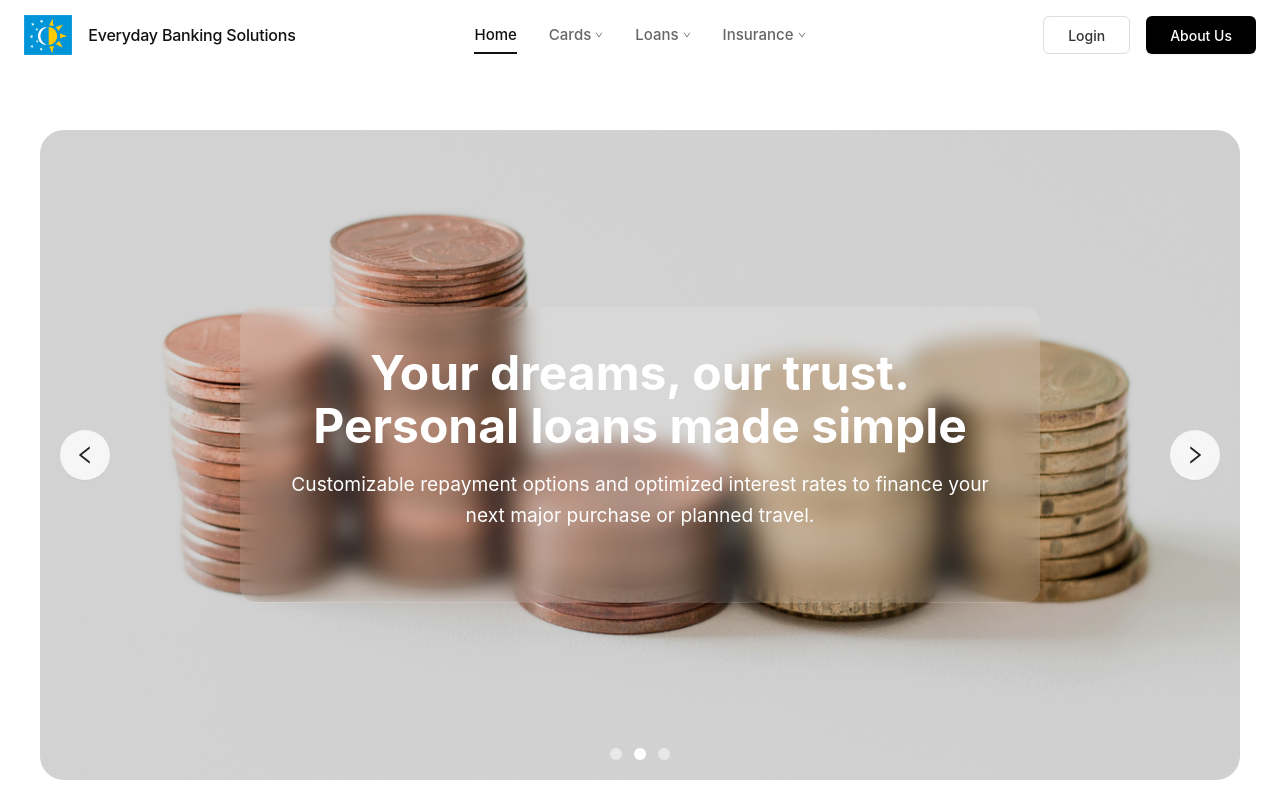
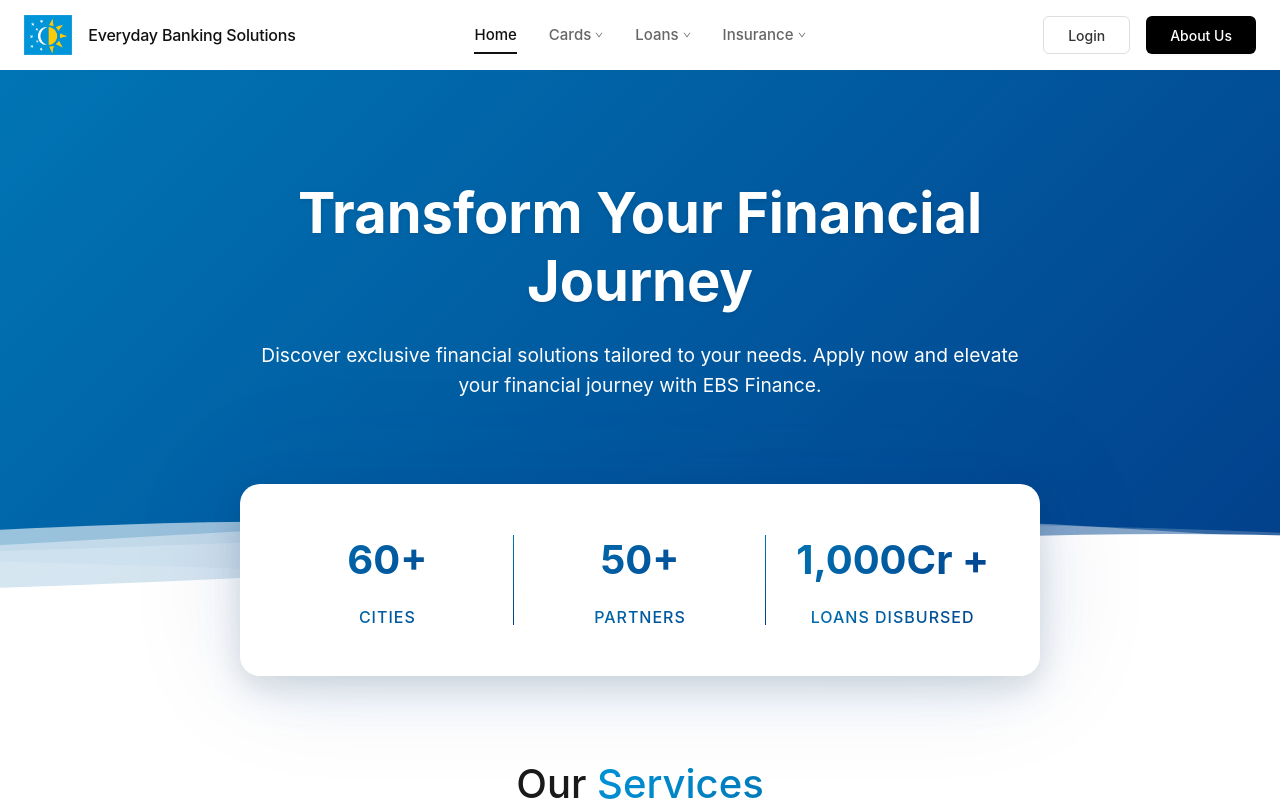
Before and after one commit to kevinsudhan/ebskums, a React (Vite) app: page / in a window 1280 px wide. Built offline with nearby package versions, Linux system fonts and the light colour scheme.

Commit message:
Update components: Hero, Metrics, Services, and Home page

```diff
--- a/src/components/Hero/Hero.tsx
+++ b/src/components/Hero/Hero.tsx
@@ -1,250 +1,162 @@
-import React, { useState, useEffect, useRef } from 'react';
+import React from 'react';
 import styled from 'styled-components';
-import { Button } from 'antd';
-import { LeftOutlined, RightOutlined } from '@ant-design/icons';
+import { Typography } from 'antd';
+import { CreditCardOutlined, CheckCircleFilled, StarFilled } from '@ant-design/icons';
+import { useInView } from 'react-intersection-observer';
+import CountUp from 'react-countup';
 
-// Import images
-import creditCardHero from '../../assets/images/hero/credit-card-hero.png';
-import personalLoanHeroImg from '../../assets/images/hero/personal-loan-hero.jpg?url';
-import homeLoanHeroImg from '../../assets/images/hero/home-loan-hero.jpeg?url';
-
-const personalLoanHero = new URL('../../assets/images/hero/personal-loan-hero.jpg', import.meta.url).href;
-const homeLoanHero = new URL('../../assets/images/hero/home-loan-hero.jpeg', import.meta.url).href;
+const { Title, Text } = Typography;
 
 const HeroSection = styled.section`
-  height: 650px;
+  padding: 100px 5% 150px;
+  background: linear-gradient(135deg, #0077b6 0%, #023e8a 100%);
   position: relative;
+  display: flex;
+  align-items: center;
+  justify-content: space-between;
+  min-height: 600px;
+  margin-top: 0;
+  padding-top: 120px;
   overflow: hidden;
-  background: #f8f9fa;
-  margin: 130px 40px 0 40px;
-  border-radius: 24px;
-`;
 
-const CarouselContainer = styled.div`
-  width: 100%;
-  height: 100%;
-  display: flex;
-  transition: transform 0.5s ease-in-out;
-  cursor: grab;
+  .waves-container {
+    position: absolute;
+    bottom: 0;
+    left: 0;
+    width: 100%;
+    height: 200px;
+    overflow: hidden;
+    z-index: 2;
+    pointer-events: none;
+  }
 
-  &:active {
-    cursor: grabbing;
+  .wave {
+    position: absolute;
+    bottom: 0;
+    left: 0;
+    width: 400%;
+    height: 100%;
+    background-repeat: repeat-x;
+    transform-origin: center bottom;
+  }
+
+  .wave-back {
+    opacity: 0.15;
+    fill: #fff;
+    animation: wave 25s cubic-bezier(0.36, 0.45, 0.63, 0.53) infinite;
+  }
+
+  .wave-back2 {
+    opacity: 0.2;
+    fill: #fff;
+    animation: wave 22s cubic-bezier(0.36, 0.45, 0.63, 0.53) infinite;
+    animation-delay: -1s;
+  }
+
+  .wave-middle {
+    opacity: 0.4;
+    fill: #fff;
+    animation: wave 20s cubic-bezier(0.36, 0.45, 0.63, 0.53) infinite;
+    animation-delay: -2s;
+  }
+
+  .wave-middle2 {
+    opacity: 0.6;
+    fill: #fff;
+    animation: wave 15s cubic-bezier(0.36, 0.45, 0.63, 0.53) infinite;
+    animation-delay: -3s;
+  }
+
+  .wave-front {
+    opacity: 1;
+    fill: #ffffff;
+    animation: wave 8s cubic-bezier(0.36, 0.45, 0.63, 0.53) infinite;
+    animation-delay: -4s;
+  }
+
+  @keyframes wave {
+    0% {
+      transform: translateX(0) translateZ(0);
+    }
+    100% {
+      transform: translateX(-50%) translateZ(0);
+    }
+  }
+
+  @media (max-width: 1024px) {
+    flex-direction: column;
+    gap: 30px;
+    padding: 100px 5% 40px;
+  }
+
+  @media (max-width: 768px) {
+    min-height: 500px;
+    padding: 80px 5% 120px;
   }
 `;
 
-const Slide = styled.div<{ $backgroundImage: string }>`
-  min-width: 100%;
-  height: 100%;
-  display: flex;
-  align-items: center;
-  justify-content: center;
-  padding: 0 5%;
+const HeroContent = styled.div`
   position: relative;
-  overflow: hidden;
+  z-index: 10;
+  color: white;
+  max-width: 800px;
+  margin: 0 auto;
+  text-align: center;
+  padding: 60px 20px;
 
-  &::before {
-    content: '';
-    position: absolute;
-    top: 0;
-    left: 0;
-    right: 0;
-    bottom: 0;
-    background-image: url(${props => props.$backgroundImage});
-    background-size: cover;
-    background-position: center;
-    background-repeat: no-repeat;
-    filter: brightness(0.85);
+  h1 {
+    color: white !important;
+    font-size: 3.5rem;
+    margin-bottom: 1.5rem;
+    font-weight: 700;
+    text-shadow: 0 2px 4px rgba(0, 0, 0, 0.1);
+
+    @media (max-width: 768px) {
+      font-size: 2.5rem;
+    }
   }
 `;
 
-const TextContent = styled.div`
-  max-width: 800px;
-  padding: 40px;
-  background: rgba(255, 255, 255, 0.15);
-  backdrop-filter: blur(10px);
-  border-radius: 15px;
-  z-index: 2;
-  text-align: center;
-  color: white;
-`;
 
-const Title = styled.h1`
-  font-size: 3rem;
-  margin-bottom: 1rem;
-  font-weight: bold;
-`;
-
-const Description = styled.p`
-  font-size: 1.2rem;
-  margin-bottom: 2rem;
-  line-height: 1.6;
-`;
-
-const NavigationButton = styled(Button)<{ $direction: 'left' | 'right' }>`
-  position: absolute;
-  top: 50%;
-  ${props => props.$direction}: 20px;
-  transform: translateY(-50%);
-  width: 50px;
-  height: 50px;
-  border-radius: 50%;
-  display: flex;
-  align-items: center;
-  justify-content: center;
-  background: rgba(255, 255, 255, 0.8);
-  border: none;
-  z-index: 4;
-  transition: all 0.3s ease;
-
-  &:hover {
-    background: rgba(255, 255, 255, 0.9);
-  }
-
-  svg {
-    font-size: 20px;
-  }
-`;
-
-const Indicators = styled.div`
-  position: absolute;
-  bottom: 20px;
-  left: 50%;
-  transform: translateX(-50%);
-  display: flex;
-  gap: 12px;
-  z-index: 4;
-`;
-
-const Indicator = styled.div<{ $active: boolean }>`
-  width: 12px;
-  height: 12px;
-  border-radius: 50%;
-  background: ${props => props.$active ? 'white' : 'rgba(255, 255, 255, 0.5)'};
-  cursor: pointer;
-  transition: all 0.3s ease;
-`;
-
-const slides = [
-  {
-    image: creditCardHero,
-    title: 'Empower Your Wallet, Unlock Your World!',
-    description: 'Need a Credit Card? Contact Us Today for Tailored Solutions!',
-  },
-  {
-    image: personalLoanHero,
-    title: 'Your dreams, our trust. Personal loans made simple',
-    description: 'Customizable repayment options and optimized interest rates to finance your next major purchase or planned travel.',
-  },
-  {
-    image: homeLoanHero,
-    title: 'Building dreams, one home at a time',
-    description: 'Transform your homeownership dreams into reality with our flexible home loan solutions.',
-  },
-];
 
 const Hero: React.FC = () => {
-  const [currentSlide, setCurrentSlide] = useState(0);
-  const [isDragging, setIsDragging] = useState(false);
-  const [startPos, setStartPos] = useState(0);
-  const [currentTranslate, setCurrentTranslate] = useState(0);
-  const [prevTranslate, setPrevTranslate] = useState(0);
-  const containerRef = useRef<HTMLDivElement>(null);
-
-  useEffect(() => {
-    const interval = setInterval(() => {
-      if (!isDragging) {
-        setCurrentSlide((prev) => (prev + 1) % slides.length);
-      }
-    }, 5000);
-
-    return () => clearInterval(interval);
-  }, [isDragging]);
-
-  useEffect(() => {
-    setCurrentTranslate(-currentSlide * 100);
-    setPrevTranslate(-currentSlide * 100);
-  }, [currentSlide]);
-
-  const handleDragStart = (e: React.MouseEvent<HTMLDivElement> | React.TouchEvent<HTMLDivElement>) => {
-    setIsDragging(true);
-    setStartPos(('touches' in e) ? e.touches[0].clientX : e.clientX);
-  };
-
-  const handleDragMove = (e: React.MouseEvent<HTMLDivElement> | React.TouchEvent<HTMLDivElement>) => {
-    if (!isDragging) return;
-
-    const currentPosition = ('touches' in e) ? e.touches[0].clientX : e.clientX;
-    const diff = (currentPosition - startPos) * 100 / (containerRef.current?.offsetWidth || 1);
-    const newTranslate = prevTranslate + diff;
-
-    setCurrentTranslate(newTranslate);
-  };
-
-  const handleDragEnd = () => {
-    setIsDragging(false);
-    const threshold = 20;
-    const diff = currentTranslate - prevTranslate;
-
-    if (Math.abs(diff) > threshold) {
-      if (diff > 0 && currentSlide > 0) {
-        setCurrentSlide(currentSlide - 1);
-      } else if (diff < 0 && currentSlide < slides.length - 1) {
-        setCurrentSlide(currentSlide + 1);
-      } else {
-        setCurrentTranslate(prevTranslate);
-      }
-    } else {
-      setCurrentTranslate(prevTranslate);
-    }
-  };
-
-  const nextSlide = () => {
-    setCurrentSlide((prev) => (prev + 1) % slides.length);
-  };
-
-  const prevSlide = () => {
-    setCurrentSlide((prev) => (prev - 1 + slides.length) % slides.length);
-  };
+  const [ref, inView] = useInView({
+    threshold: 0.5,
+    triggerOnce: true
+  });
 
   return (
     <HeroSection>
-      <CarouselContainer
-        ref={containerRef}
-        style={{ transform: `translateX(${currentTranslate}%)` }}
-        onMouseDown={handleDragStart}
-        onMouseMove={handleDragMove}
-        onMouseUp={handleDragEnd}
-        onMouseLeave={handleDragEnd}
-        onTouchStart={handleDragStart}
-        onTouchMove={handleDragMove}
-        onTouchEnd={handleDragEnd}
-      >
-        {slides.map((slide, index) => (
-          <Slide key={index} $backgroundImage={slide.image}>
-            <TextContent>
-              <Title>{slide.title}</Title>
-              <Description>{slide.description}</Description>
-            </TextContent>
-          </Slide>
-        ))}
-      </CarouselContainer>
+      <div className="waves-container">
+        <svg className="wave wave-back" viewBox="0 0 2880 320" preserveAspectRatio="none">
+          <path d="M0,192 C480,192 720,256 960,256 C1200,256 1440,192 1680,192 C1920,192 2160,256 2400,256 C2640,256 2880,192 2880,192 L2880,320 L0,320 Z" />
+        </svg>
+        <svg className="wave wave-back2" viewBox="0 0 2880 320" preserveAspectRatio="none">
+          <path d="M0,208 C480,208 720,144 960,144 C1200,144 1440,208 1680,208 C1920,208 2160,144 2400,144 C2640,144 2880,208 2880,208 L2880,320 L0,320 Z" />
+        </svg>
+        <svg className="wave wave-middle" viewBox="0 0 2880 320" preserveAspectRatio="none">
+          <path d="M0,224 C480,224 720,128 960,128 C1200,128 1440,224 1680,224 C1920,224 2160,128 2400,128 C2640,128 2880,224 2880,224 L2880,320 L0,320 Z" />
+        </svg>
+        <svg className="wave wave-middle2" viewBox="0 0 2880 320" preserveAspectRatio="none">
+          <path d="M0,240 C480,240 720,140 960,140 C1200,140 1440,240 1680,240 C1920,240 2160,140 2400,140 C2640,140 2880,240 2880,240 L2880,320 L0,320 Z" />
+        </svg>
+        <svg className="wave wave-front" viewBox="0 0 2880 320" preserveAspectRatio="none">
+          <path d="M0,260 C480,260 720,160 960,160 C1200,160 1440,260 1680,260 C1920,260 2160,160 2400,160 C2640,160 2880,260 2880,260 L2880,320 L0,320 Z" />
+        </svg>
+      </div>
 
-      <NavigationButton $direction="left" onClick={prevSlide} style={{ opacity: currentSlide === 0 ? 0.5 : 1 }}>
-        <LeftOutlined />
-      </NavigationButton>
-      <NavigationButton $direction="right" onClick={nextSlide} style={{ opacity: currentSlide === slides.length - 1 ? 0.5 : 1 }}>
-        <RightOutlined />
-      </NavigationButton>
+      <HeroContent>
+        <Title level={1}>
+          Transform Your Financial Journey
+        </Title>
+        <Text style={{ color: 'white', fontSize: '1.2rem', display: 'block', marginBottom: '1.5rem' }}>
+          Discover exclusive financial solutions tailored to your needs. Apply now and elevate your financial journey with EBS Finance.
+        </Text>
 
-      <Indicators>
-        {slides.map((_, index) => (
-          <Indicator
-            key={index}
-            $active={currentSlide === index}
-            onClick={() => setCurrentSlide(index)}
-          />
-        ))}
-      </Indicators>
+
+      </HeroContent>
+
+
     </HeroSection>
   );
 };
--- a/src/components/Metrics/Metrics.tsx
+++ b/src/components/Metrics/Metrics.tsx
@@ -3,77 +3,29 @@
 import CountUp from 'react-countup';
 import { useInView } from 'react-intersection-observer';
 
-const MetricsSection = styled.section`
-  padding: 60px 0;
-  background: linear-gradient(135deg, #0077b6 0%, #023e8a 100%);
-  position: relative;
-  overflow: hidden;
-
-  &::before {
-    content: '';
-    position: absolute;
-    top: 0;
-    left: 0;
-    right: 0;
-    bottom: 0;
-    background: radial-gradient(circle at 50% 50%, rgba(255, 255, 255, 0.1) 0%, transparent 70%);
-  }
-`;
-
-const Container = styled.div`
-  max-width: 1200px;
-  margin: 0 auto;
-  padding: 0 20px;
-  display: flex;
-  flex-direction: column;
-  align-items: center;
-`;
-
-const Title = styled.h2`
-  text-align: center;
-  font-size: 2.5rem;
-  color: #ffffff;
-  margin-bottom: 10px;
-  font-weight: 600;
-  position: relative;
-  width: 100%;
-`;
-
-const SubTitle = styled.h3`
-  text-align: center;
-  font-size: 1.3rem;
-  color: rgba(255, 255, 255, 0.9);
-  margin-bottom: 40px;
-  font-weight: 500;
-  position: relative;
-  width: 100%;
-`;
-
 const MetricsCard = styled.div`
-  background: rgba(255, 255, 255, 0.1);
+  background: white;
   backdrop-filter: blur(12px);
   -webkit-backdrop-filter: blur(12px);
   border-radius: 20px;
-  padding: 30px;
-  box-shadow: 0 8px 32px rgba(0, 0, 0, 0.1);
+  padding: 20px;
+  box-shadow:
+    0 10px 30px rgba(0, 0, 0, 0.1),
+    0 20px 60px rgba(0, 119, 182, 0.1),
+    0 0 120px rgba(2, 62, 138, 0.1);
   border: 1px solid rgba(255, 255, 255, 0.2);
   position: relative;
   width: 100%;
+  max-width: 800px;
+  margin: 0 auto;
+  transition: all 0.3s ease;
 
-  &::before {
-    content: '';
-    position: absolute;
-    top: 0;
-    left: 0;
-    right: 0;
-    bottom: 0;
-    background: linear-gradient(
-      45deg,
-      rgba(255, 255, 255, 0.1) 0%,
-      rgba(255, 255, 255, 0.05) 100%
-    );
-    border-radius: 20px;
-    z-index: 0;
+  &:hover {
+    box-shadow:
+      0 15px 40px rgba(0, 0, 0, 0.15),
+      0 25px 70px rgba(0, 119, 182, 0.15),
+      0 0 140px rgba(2, 62, 138, 0.15);
+    transform: translateY(-5px);
   }
 `;
 
@@ -87,57 +39,68 @@
 
   @media (max-width: 768px) {
     grid-template-columns: 1fr;
-    gap: 20px;
+    gap: 10px;
   }
 `;
 
 const MetricItem = styled.div`
   text-align: center;
-  padding: 20px;
-  border-right: 1px solid rgba(255, 255, 255, 0.2);
+  padding: 15px;
+  position: relative;
   display: flex;
   flex-direction: column;
   align-items: center;
   justify-content: center;
-  min-height: 200px;
+  min-height: 150px;
 
-  &:last-child {
-    border-right: none;
+  &:not(:last-child)::after {
+    content: '';
+    position: absolute;
+    right: 0;
+    top: 20%;
+    height: 60%;
+    width: 1px;
+    background: linear-gradient(135deg, #0077b6 0%, #023e8a 100%);
   }
 
   @media (max-width: 768px) {
     border-right: none;
-    border-bottom: 1px solid rgba(255, 255, 255, 0.2);
-    min-height: 150px;
+    min-height: 100px;
 
-    &:last-child {
-      border-bottom: none;
+    &:not(:last-child)::after {
+      right: 10%;
+      top: auto;
+      bottom: 0;
+      width: 80%;
+      height: 1px;
     }
   }
 `;
 
 const MetricNumber = styled.div`
-  font-size: 3.5rem;
+  font-size: 2.5rem;
   font-weight: 700;
-  color: #ffffff;
-  margin-bottom: 20px;
-  text-shadow: 0 2px 4px rgba(0, 0, 0, 0.1);
+  background: linear-gradient(135deg, #0077b6 0%, #023e8a 100%);
+  -webkit-background-clip: text;
+  -webkit-text-fill-color: transparent;
+  background-clip: text;
+  margin-bottom: 15px;
+  text-shadow: none;
   text-align: center;
   width: 100%;
 `;
 
 const MetricTitle = styled.div`
-  font-size: 1.25rem;
-  color: rgba(255, 255, 255, 0.9);
+  font-size: 1rem;
+  background: linear-gradient(135deg, #0077b6 0%, #023e8a 100%);
+  -webkit-background-clip: text;
+  -webkit-text-fill-color: transparent;
+  background-clip: text;
   font-weight: 500;
   text-transform: uppercase;
   letter-spacing: 1px;
   text-align: center;
   width: 100%;
-
-  &.cities-title {
-    transform: translateX(-15px);
-  }
 `;
 
 const Metrics: React.FC = () => {
@@ -147,10 +110,6 @@
   });
 
   return (
-    <MetricsSection>
-      <Container>
-        <Title>Everyday Banking Has Changed Countless Lives</Title>
-        <SubTitle>Numbers Till Date</SubTitle>
     <MetricsCard ref={ref}>
       <MetricsGrid>
         <MetricItem>
@@ -194,8 +153,6 @@
         </MetricItem>
       </MetricsGrid>
     </MetricsCard>
-      </Container>
-    </MetricsSection>
   );
 };
 
--- a/src/pages/Home/Home.tsx
+++ b/src/pages/Home/Home.tsx
@@ -2,28 +2,32 @@
 import styled from 'styled-components';
 import Hero from '../../components/Hero/Hero';
 import Services from '../../components/Services/Services';
-import Metrics from '../../components/Metrics/Metrics';
 import Awards from '../../components/Awards/Awards';
 import Partners from '../../components/Partners/Partners';
+import Metrics from '../../components/Metrics/Metrics';
 
 const HomeContainer = styled.div`
-  width: 100%;
-  min-height: 100vh;
-  background-color: #ffffff;
+  position: relative;
 `;
 
-const ServicesWrapper = styled.div`
-  margin-top: 60px;
+const MetricsWrapper = styled.div`
+  position: absolute;
+  left: 50%;
+  transform: translateX(-50%);
+  width: 90%;
+  max-width: 1200px;
+  z-index: 10;
+  margin-top: -150px;
 `;
 
 const Home: React.FC = () => {
   return (
     <HomeContainer>
       <Hero />
-      <ServicesWrapper>
-        <Services />
-      </ServicesWrapper>
-      <Metrics />
+      <MetricsWrapper>
+        <Metrics />
+      </MetricsWrapper>
+      <Services />
       <Awards />
       <Partners />
     </HomeContainer>
```
Also changed, not shown: src/components/Services/Services.tsx (+91 -25 lines). Lines whose indentation alone changed are shown as unchanged.
